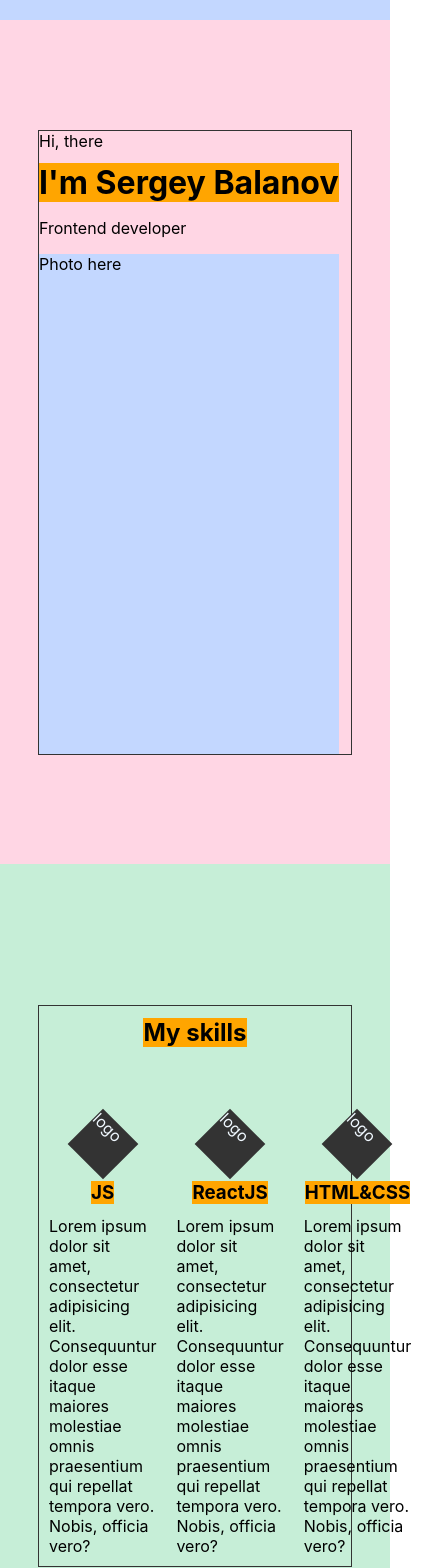
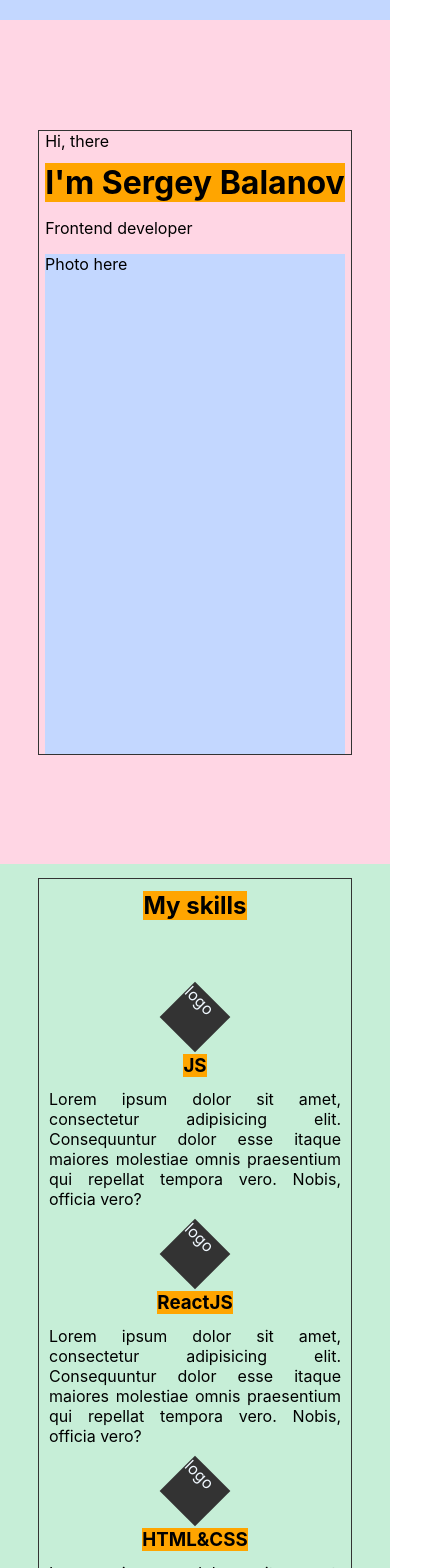
Before and after one commit to paraslov/my_portfolio, a React (Create React App) app: page / in a window 390 px wide. Shown: the part 60-1628 px from the top of the page, 443 px wide, since content can reach past the window. Built offline with nearby package versions, Linux system fonts and the light colour scheme.

Commit message:
Adaptive layout for mobile devices was added.

```diff
--- a/src/common/styles/style.module.css
+++ b/src/common/styles/style.module.css
@@ -7,7 +7,7 @@
 
 .container {
     width: 80%;
-    margin: 0 auto;
+    margin: 5px auto;
     border: 1px solid #333333;
     display: flex;
     justify-content: space-between;
--- a/src/components/ContactMe/ContactMe.module.css
+++ b/src/components/ContactMe/ContactMe.module.css
@@ -8,7 +8,7 @@
 }
 
 .contactMeForm {
-    width: 300px;
+    width: 500px;
     height: 150px;
     background-color: #c3d7ff;
     display: flex;
@@ -34,3 +34,20 @@
     font-size: 1.4rem;
     background-color: #c3d7ff;
 }
+
+/* Media queries ==============================================================>> */
+@media (max-width: 767px)  {
+    .contactMeForm {
+        width: 300px;
+    }
+}
+@media (max-width: 374px)  {
+    .contactMeForm {
+        width: 280px;
+    }
+}
+@media (max-width: 359px)  {
+    .contactMeForm {
+        width: 250px;
+    }
+}
--- a/src/components/Footer/Footer.module.css
+++ b/src/components/Footer/Footer.module.css
@@ -22,3 +22,25 @@
     height: 60px;
     background-color: #777;
 }
+
+.rights {
+    font-size: 1rem;
+}
+
+/* Media queries ==============================================================>> */
+@media (max-width: 1023px) {
+    .contacts {
+        width: 60%;
+    }
+}
+@media (max-width: 767px) {
+    .contactsItem {
+        width: 30px;
+        height: 30px;
+    }
+}
+@media (max-width: 374px) {
+    .rights {
+        font-size: 0.8rem;
+    }
+}
--- a/src/components/Footer/Footer.tsx
+++ b/src/components/Footer/Footer.tsx
@@ -14,7 +14,7 @@ export const Footer = () => {
                     <a href={'#'} className={s.contactsItem}/>
                     <a href={'#'} className={s.contactsItem}/>
                 </div>
-                <h3>@2021 Para Slov. All rights reserved</h3>
+                <h3 className={s.rights}>@2021 Para Slov. All rights reserved</h3>
             </div>
         </div>
     )
--- a/src/components/Main/Main.module.css
+++ b/src/components/Main/Main.module.css
@@ -7,3 +7,11 @@
     height: 500px;
     background-color: #c3d7ff;
 }
+
+
+/* Media queries ==============================================================>> */
+@media (max-width: 740px)  {
+    .mainContainer {
+        justify-content: center;
+    }
+}
--- a/src/components/Main/Main.tsx
+++ b/src/components/Main/Main.tsx
@@ -1,12 +1,13 @@
 import React from 'react'
+import commonStyles from '../../common/styles/style.module.css'
 import s from './Main.module.css'
-import commonStyles from '../../common/styles/style.module.css'
+
 
 
 export const Main = () => {
     return (
         <div className={`${s.mainBlock} ${commonStyles.block}`}>
-            <div className={commonStyles.container}>
+            <div className={`${s.mainContainer} ${commonStyles.container}`}>
                 <div className={s.aboutMe}>
                     <span>Hi, there</span>
                     <h1>I'm Sergey Balanov</h1>
--- a/src/components/Projects/Project/Project.module.css
+++ b/src/components/Projects/Project/Project.module.css
@@ -1,15 +1,15 @@
 .projectItem {
-    width: 500px;
+    width: 400px;
     display: flex;
     flex-direction: column;
     justify-content: center;
     align-items: center;
-    text-align: justify-all;
+    text-align: justify;
 }
 
 .projectImg {
     width: 100%;
-    height: 300px;
+    height: 280px;
     background-color: #999;
     display: flex;
     justify-content: center;
--- a/src/components/Projects/Projects.module.css
+++ b/src/components/Projects/Projects.module.css
@@ -13,4 +13,12 @@
     display: flex;
     justify-content: space-between;
     align-items: center;
+    flex-wrap: wrap;
 }
+
+/* Media queries ==============================================================>> */
+@media (max-width: 1023px)  {
+    .projectsItems {
+        justify-content: center;
+    }
+}
--- a/src/components/Remote/Remote.module.css
+++ b/src/components/Remote/Remote.module.css
@@ -7,4 +7,5 @@
     flex-direction: column;
     justify-content: space-between;
     min-height: 25vh;
+    text-align: center;
 }
--- a/src/components/Skills/Skill/Skill.module.css
+++ b/src/components/Skills/Skill/Skill.module.css
@@ -3,7 +3,7 @@
     flex-direction: column;
     justify-content: space-between;
     align-items: center;
-    text-align: justify-all;
+    text-align: justify;
     padding: 10px;
 }
 
--- a/src/components/Skills/Skills.module.css
+++ b/src/components/Skills/Skills.module.css
@@ -14,3 +14,10 @@
     display: flex;
     justify-content: space-between;
 }
+
+/* Media queries ==============================================================>> */
+@media (max-width: 1023px)  {
+    .skills {
+        flex-wrap: wrap;
+    }
+}
--- a/src/components/Skills/Skills.tsx
+++ b/src/components/Skills/Skills.tsx
@@ -1,6 +1,6 @@
 import React from 'react'
+import commonStyles from '../../common/styles/style.module.css'
 import s from './Skills.module.css'
-import commonStyles from '../../common/styles/style.module.css'
 import {Skill} from './Skill/Skill';
 
 
```
